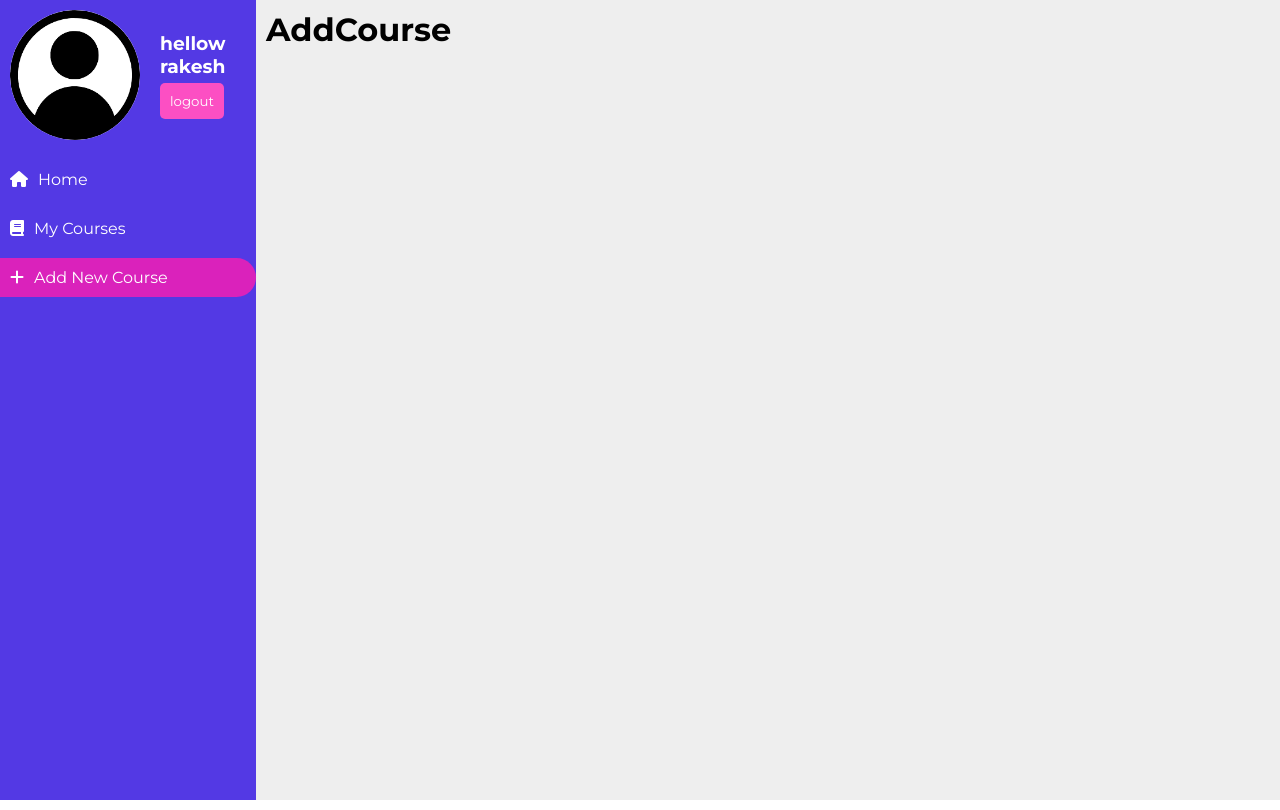
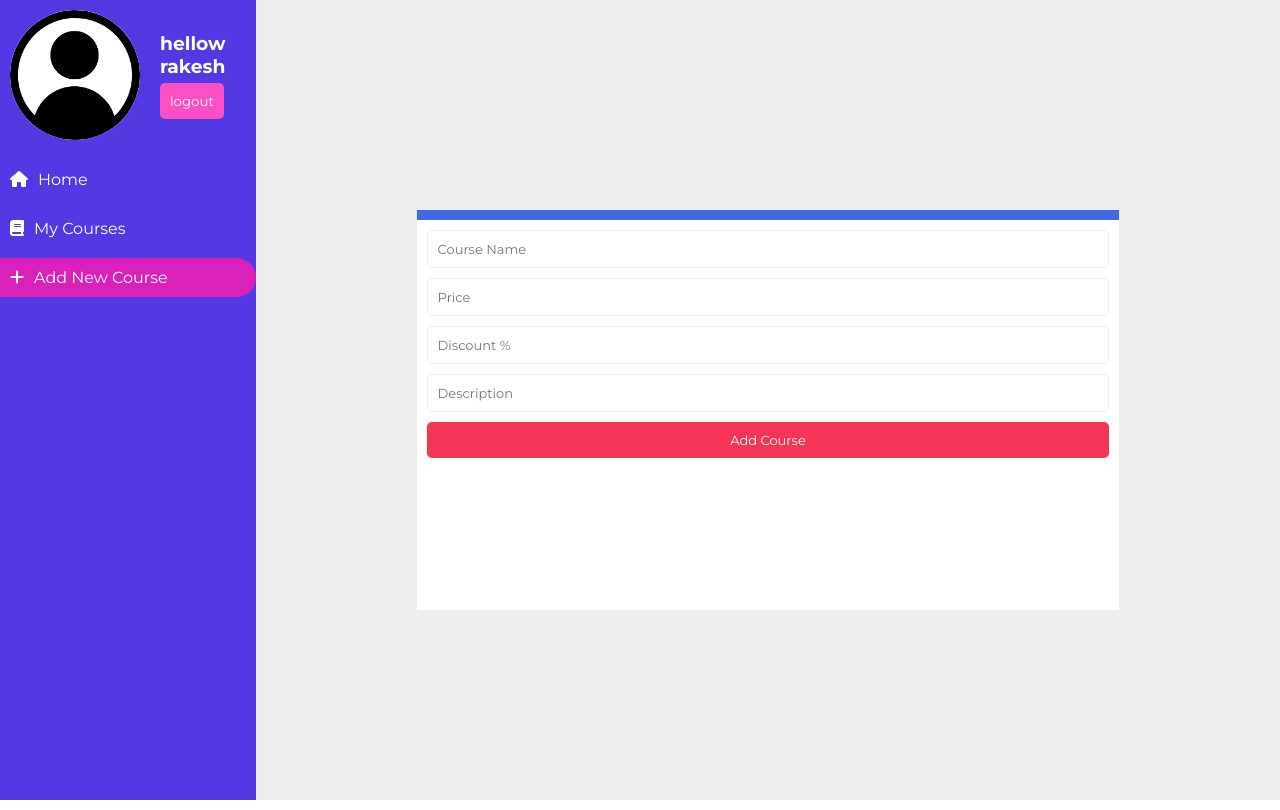
Before and after one commit to irakeshbind/lms, a React (Create React App) app: page /dashboard/add-course in a window 1280 px wide. Built offline with nearby package versions, Linux system fonts and the light colour scheme.

Commit message:
add course form  include

```diff
--- a/src/App.js
+++ b/src/App.js
@@ -12,6 +12,7 @@ const myRouter = createBrowserRouter([
   {path:'/login',Component:Login},
   {path:'/signup',Component:Signup},
   {path:'/dashboard',Component:Dashboard,children:[
+    {path:'',Component:Home},
     {path:'home',Component:Home},
     {path:'my-courses',Component:MyCourses},
     {path:'add-course',Component:AddCourse}
--- a/src/components/AddCourse.js
+++ b/src/components/AddCourse.js
@@ -1,6 +1,15 @@
-const AddCourse =()=>{
-    return(
-        <h1>AddCourse</h1>
+const AddCourse = () => {
+    return (
+        <div className="add-course-wrapper">
+            {/* <h2>Add New Course</h2> */}
+            <form className="add-course-form">
+                <input placeholder="Course Name" />
+                <input placeholder="Price" />
+                <input placeholder="Discount %" />
+                <input placeholder="Description" />
+                <button type="submit">Add Course</button>
+            </form>
+        </div>
     )
 }
 export default AddCourse
--- a/src/style.css
+++ b/src/style.css
@@ -185,3 +185,43 @@
 .fa{
     margin-right: 10px !important;
 }
+
+/* --------------add new course ----------------- */
+.add-course-wrapper{
+    /* background-color: red; */
+    width: 100%;
+    height: 100vh;
+    display: flex;
+    justify-content: center;
+    align-items: center;
+    flex-direction: column;
+    gap: 10px;
+}
+.add-course-form{
+    width: 70%;
+    background-color: white;
+    padding: 10px;
+    display: flex;
+    flex-direction: column;
+    gap: 10px;
+    min-height: 50vh;
+    border-top:10px solid royalblue ;
+    /* border-radius: 1px; */
+
+}
+.add-course-form input{
+     padding: 10px;
+     font-size: 13px;
+     border: 1px solid #eee;
+     border-radius: 5px;
+
+}
+.add-course-form  button{
+    padding: 10px;
+    font-size: 13px;
+    border: none;
+    background-color:rgb(245, 53, 85);
+    color: white;
+    border-radius: 5px;
+    cursor: pointer;
+}
```
